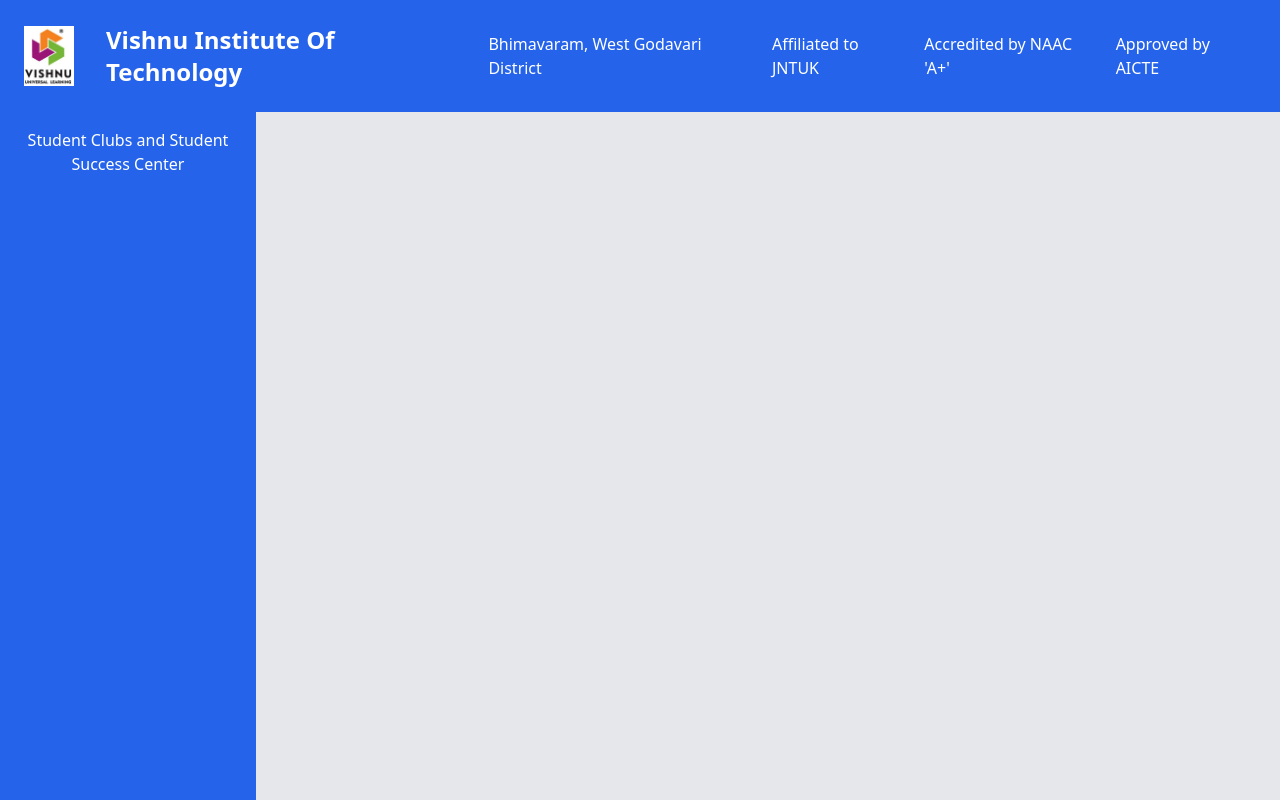
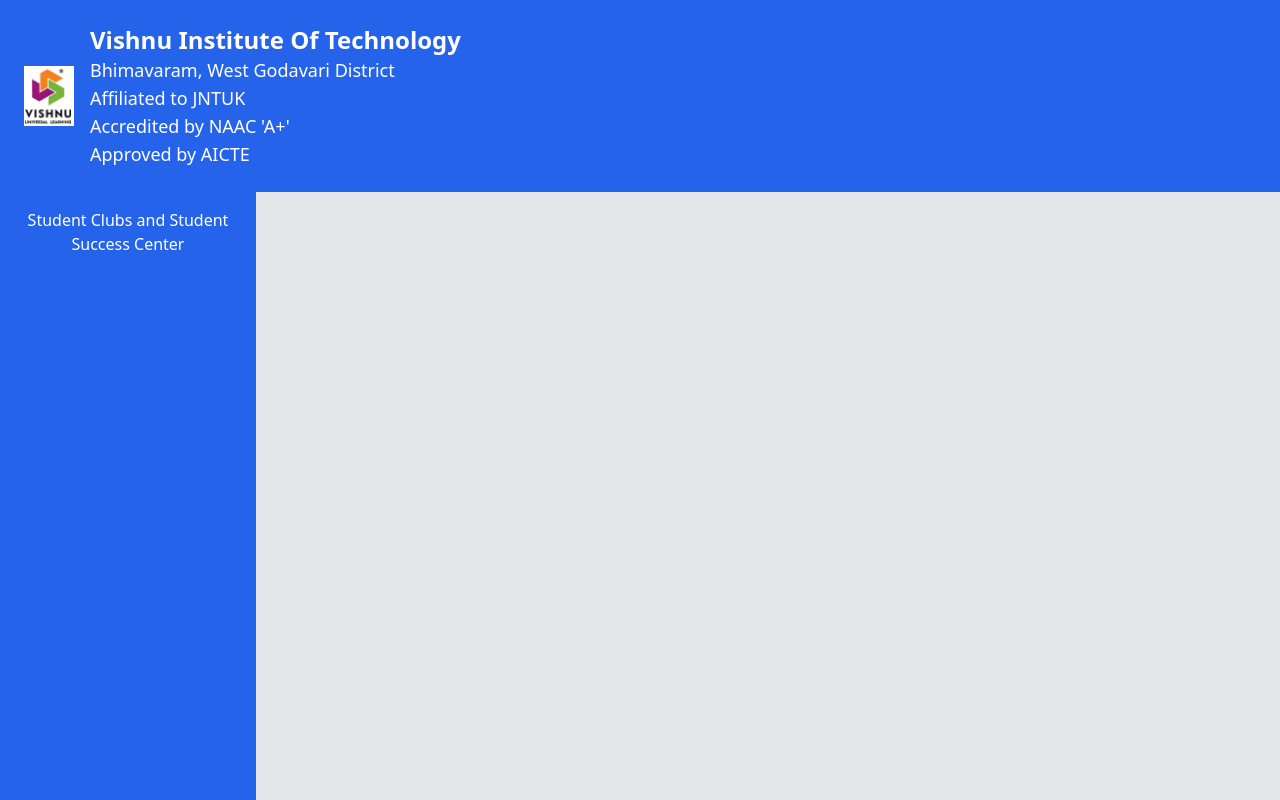
Before and after one commit to mondisailokesh/my-flask-app, a Flask app: page /page6-1 in a window 1280 px wide. Run offline with Flask 3, Linux system fonts and the light colour scheme; some libraries are stand-ins or nearby versions.

Commit message:
Update page6-1.html

```diff
--- a/templates/page6-1.html
+++ b/templates/page6-1.html
@@ -19,18 +19,20 @@
     </style>
 </head>
 <body class="bg-gray-200 flex flex-col min-h-screen">
-    <header class="bg-blue-600 text-white p-6">
-        <div class="container mx-auto flex justify-between items-center">
-            <div class="flex items-center space-x-4">
-                <img alt="Institute logo with a detailed description of the logo design" class="mr-4" height="50" src="{{ url_for('static', filename='images/vishnu-logo.jpg') }}" width="50"/>
-                <h1 class="text-2xl font-bold">Vishnu Institute Of Technology</h1>
-                <h2>Bhimavaram, West Godavari District</h2>
-                <h2>Affiliated to JNTUK</h2>
-                <h2>Accredited by NAAC 'A+'</h2>
-                <h2>Approved by AICTE</h2>
+        <header class="bg-blue-600 text-white p-6">
+            <div class="container mx-auto flex flex-col md:flex-row md:justify-between md:items-center text-center md:text-left">
+                <div class="flex flex-col md:flex-row md:items-center w-full justify-center md:justify-start">
+                    <img src="{{ url_for('static', filename='images/vishnu-logo.jpg') }}" alt="Institute logo" class="mx-auto md:mr-4 mb-2 md:mb-0" width="50" height="50" />
+                    <div class="flex flex-col items-center md:items-start w-full">
+                        <h1 class="text-2xl font-bold">Vishnu Institute Of Technology</h1>
+                        <h2 class="text-base md:text-lg">Bhimavaram, West Godavari District</h2>
+                        <h2 class="text-base md:text-lg">Affiliated to JNTUK</h2>
+                        <h2 class="text-base md:text-lg">Accredited by NAAC 'A+'</h2>
+                        <h2 class="text-base md:text-lg">Approved by AICTE</h2>
+                    </div>
+                </div>
             </div>
-        </div>
-    </header>
+        </header>
     <div class="flex flex-1">
         <div class="w-1/5 bg-blue-600 text-white p-2 space-y-2 overflow-y-auto h-full">
             <button class="w-full py-2 rounded-lg hover:bg-blue-700 transition" onclick="showContent('field1')">Student Clubs and Student Success Center</button>
@@ -55,7 +57,29 @@
                             </div>
                             <div class="mb-4">
                                 <label for="Organisingbody" class="block text-black-700 font-medium mb-2">Name of the Organising body / department</label>
-                                <input type="text" id="Organisingbody" name="Organisingbody" class="w-full px-3 py-2 border border-blue-500 rounded-lg focus:outline-none focus:ring-2 focus:ring-blue-500">
+                                <select id="Organisingbody" name="Organisingbody" class="w-full px-3 py-2 border border-blue-500 rounded-lg focus:outline-none focus:ring-2 focus:ring-blue-500">
+                                    <option value="">Select Organising Body</option>
+                                    <option value="AIDS">AI & DS</option>
+                                    <option value="AIML">AI & ML</option>
+                                    <option value="BS">BS</option>
+                                    <option value="CSBS">CSBS</option>
+                                    <option value="CSE">CSE</option>
+                                    <option value="CE">CE</option>
+                                    <option value="ECE">ECE</option>
+                                    <option value="EEE">EEE</option>
+                                    <option value="IT">IT</option>
+                                    <option value="ME">ME</option>
+                                    <option value="ResearchAndDevelopment">R & D</option>
+                                    <option value="NSS">NSS</option>
+                                    <option value="Ecell">Ecell</option>
+                                    <option value="IIC">IIC</option>
+                                    <option value="IEDC">IEDC</option>
+                                    <option value="MSME">MSME</option>
+                                    <option value="LIBRARY">LIBRARY</option>
+                                    <option value="SPORTS">SPORTS</option>
+                                    <option value="SSC">SSC</option>
+                                    <option value="CRT">CRT</option>
+                                </select>
                             </div>
                             <div class="mb-4">
                                 <label for="Odetails" class="block text-black-700 font-medium mb-2">Organiser Details</label>
```
